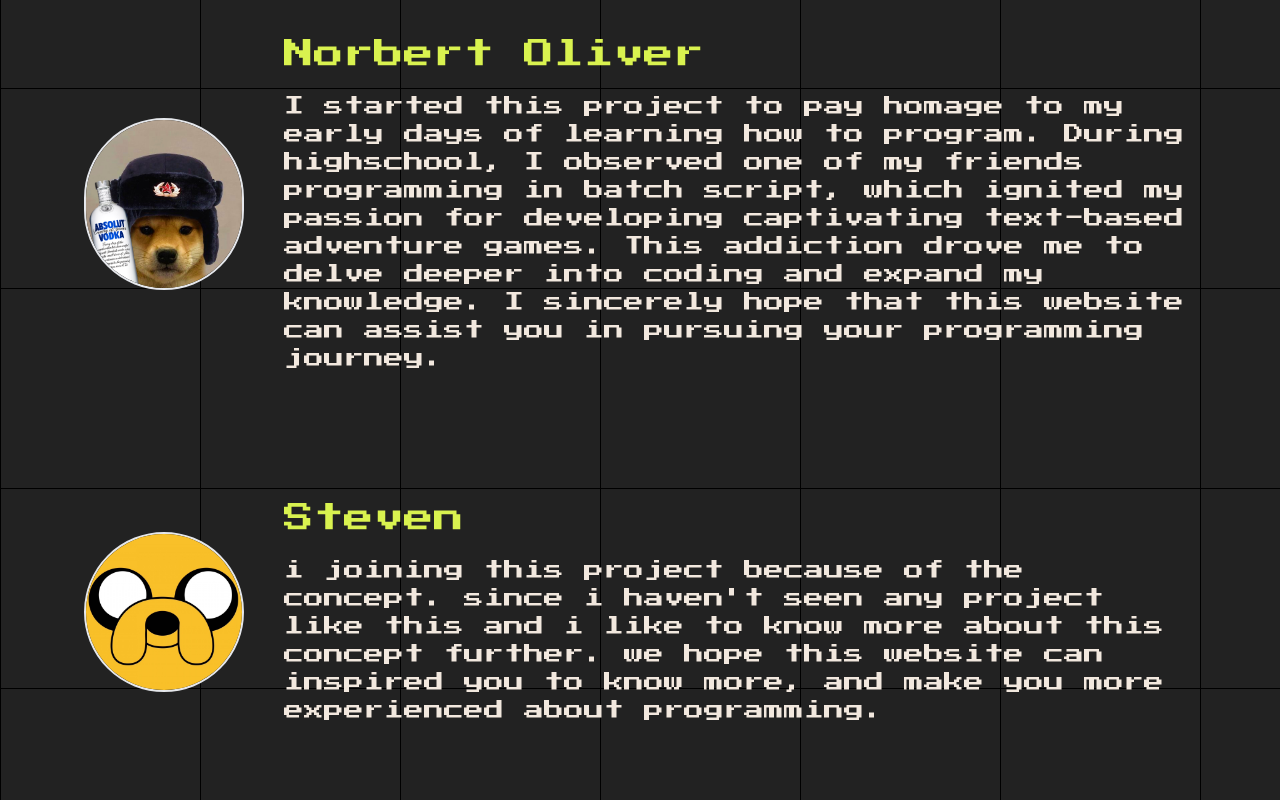
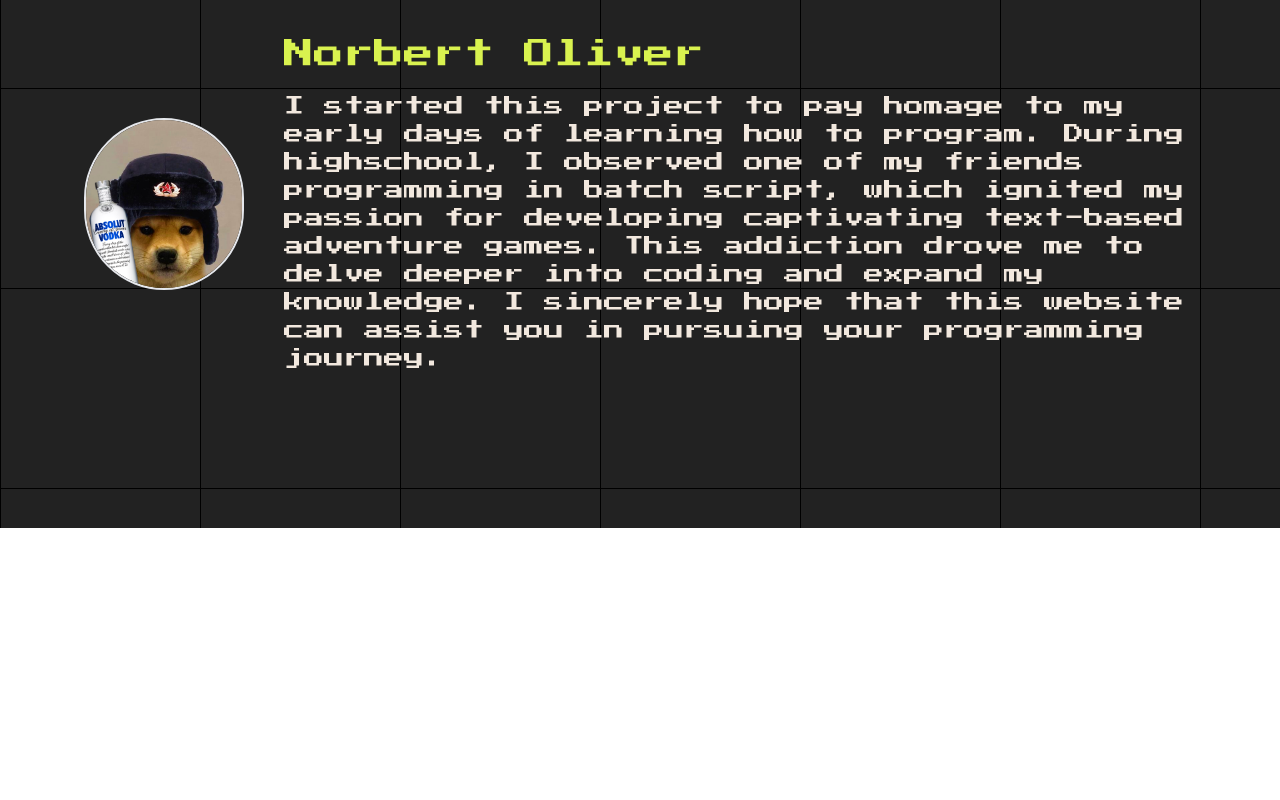
Before and after one commit to pewpewnor/ScriptQuest, a Next.js app: page / in a window 1280 px wide. Shown: the part 1692-2492 px from the top of the page. After the commit the page ends 2220 px from the top, so only its background shows below. Built offline with nearby package versions, Linux system fonts and the light colour scheme.

Commit message:
chore: remove purpose section

```diff
--- a/src/app/page.tsx
+++ b/src/app/page.tsx
@@ -88,7 +88,7 @@
 								</p>
 							</div>
 						</div>
-						<div className="flex flex-col items-center justify-center p-5 md:flex-row">
+{/* 						<div className="flex flex-col items-center justify-center p-5 md:flex-row">
 							<Image
 								src="/steven_profile.jpg"
 								className="w-40 rounded-full border-2"
@@ -109,7 +109,7 @@
 									make you more experienced about programming.
 								</p>
 							</div>
-						</div>
+						</div> */}
 					</div>
 				</div>
 			</div>
```
